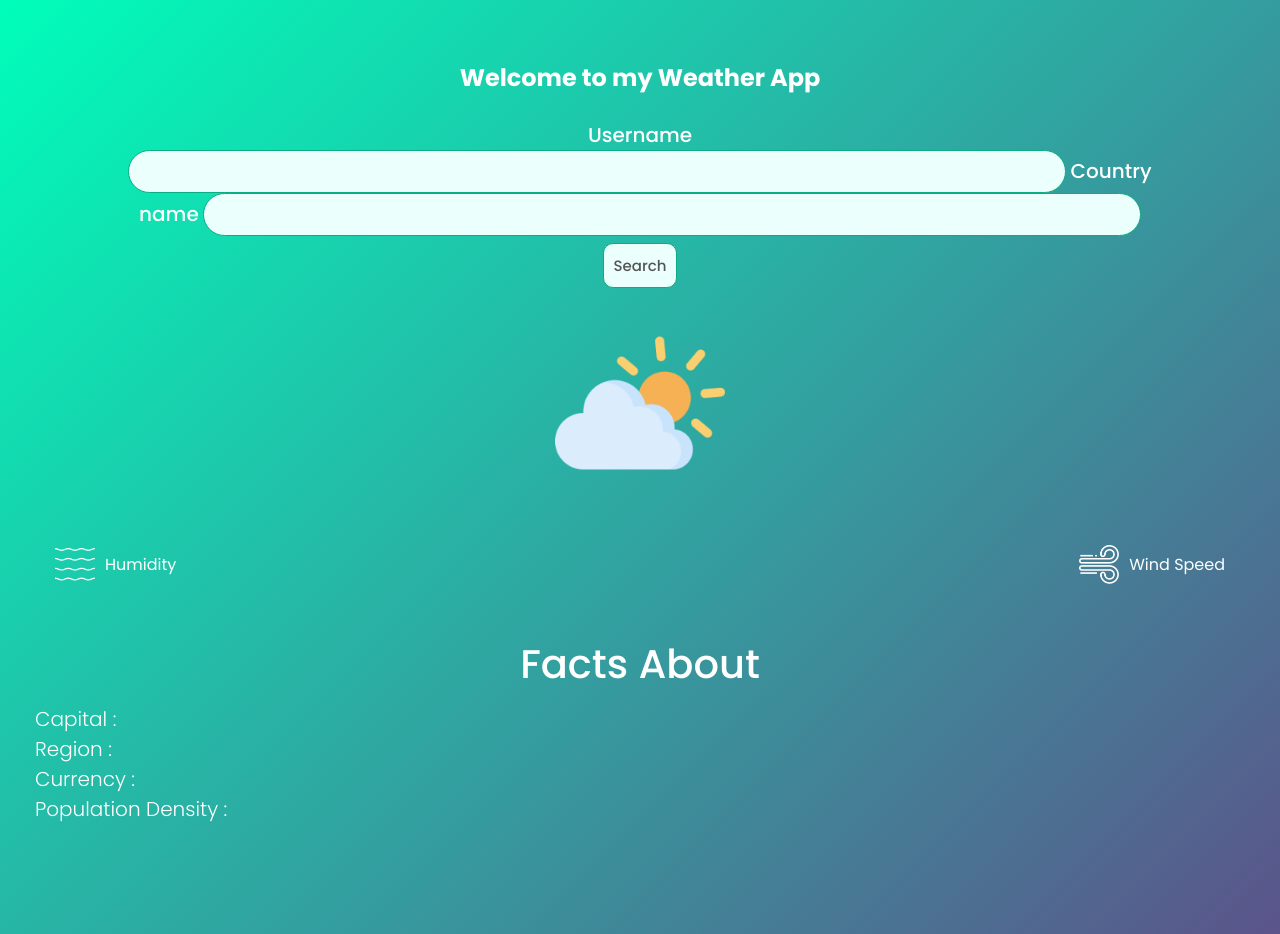
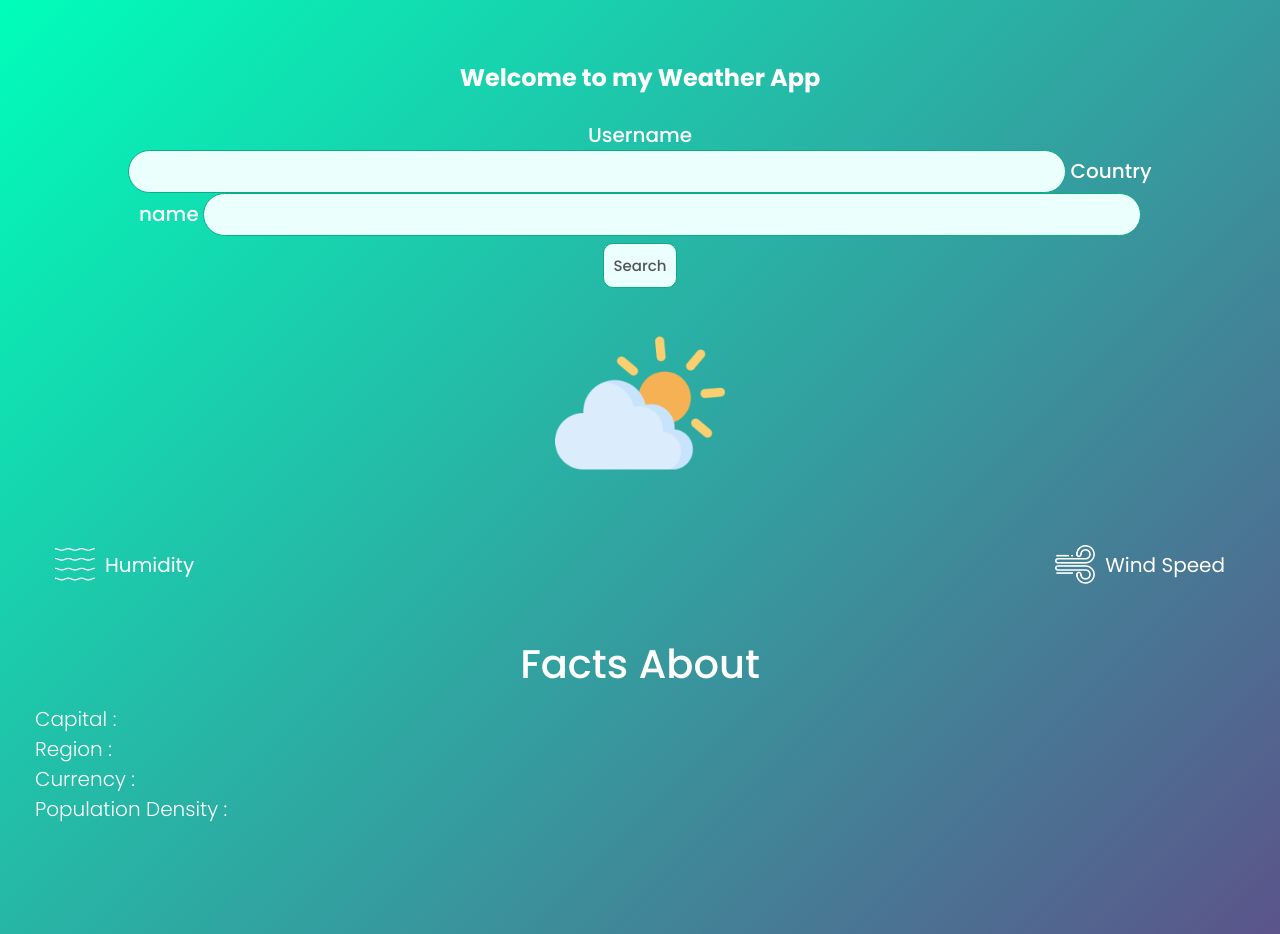
Before and after one commit to Tegzy-cmd/weather-app, a plain HTML site: page index.html in a window 1280 px wide. Drawn offline with Linux system fonts and the light colour scheme.

Commit message:
updated html

```diff
--- a/index.html
+++ b/index.html
@@ -29,14 +29,14 @@
                     <img src="assets/images/humidity.png" alt="">
                     <div>
                         <p class="humidity" id="humidity"></p>
-                        <p>Humidity</p>
+                        <p class="humidity">Humidity</p>
                     </div>
                 </div>
                 <div id="col-wind" class="col">
                     <img src="assets/images/wind.png" alt="">
                     <div>
                         <p class="wind" id="wind"></p>
-                        <p>Wind Speed</p>
+                        <p class="wind">Wind Speed</p>
                     </div>
                 </div>
             </div>
```
